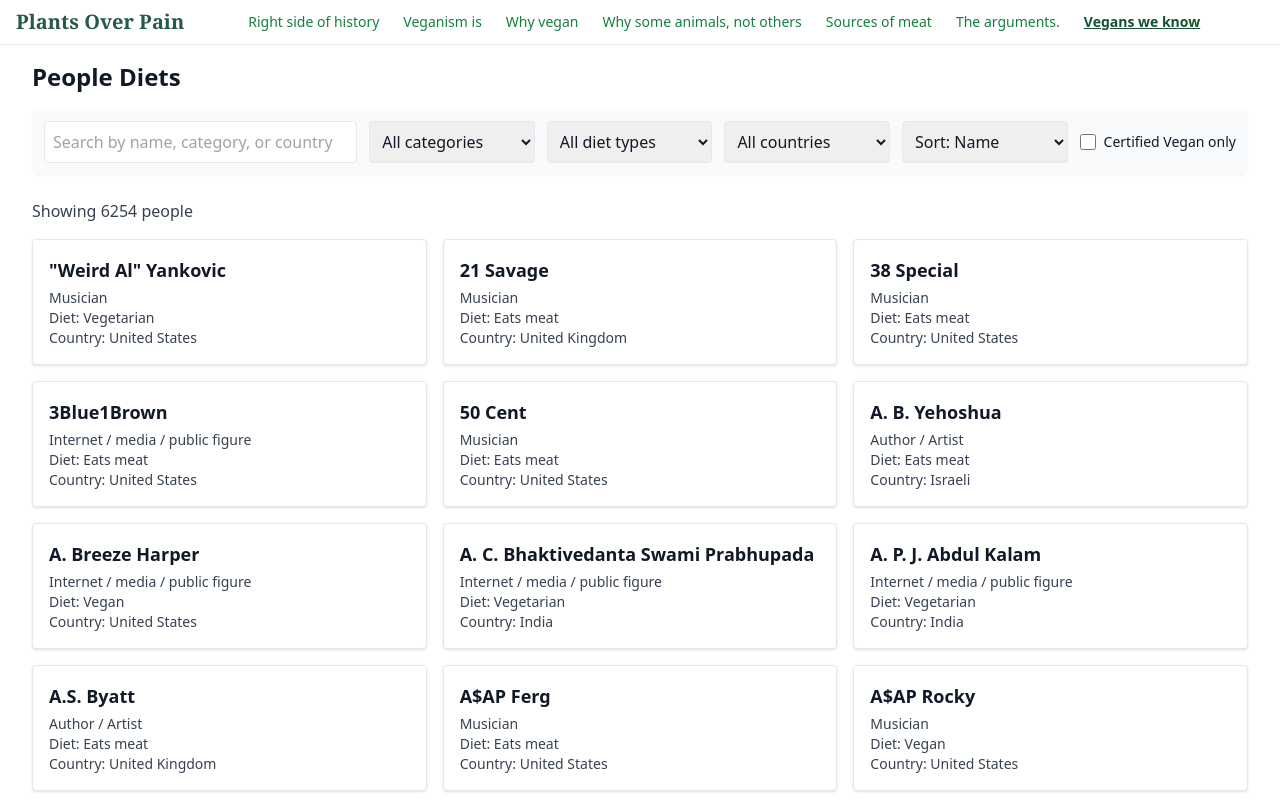
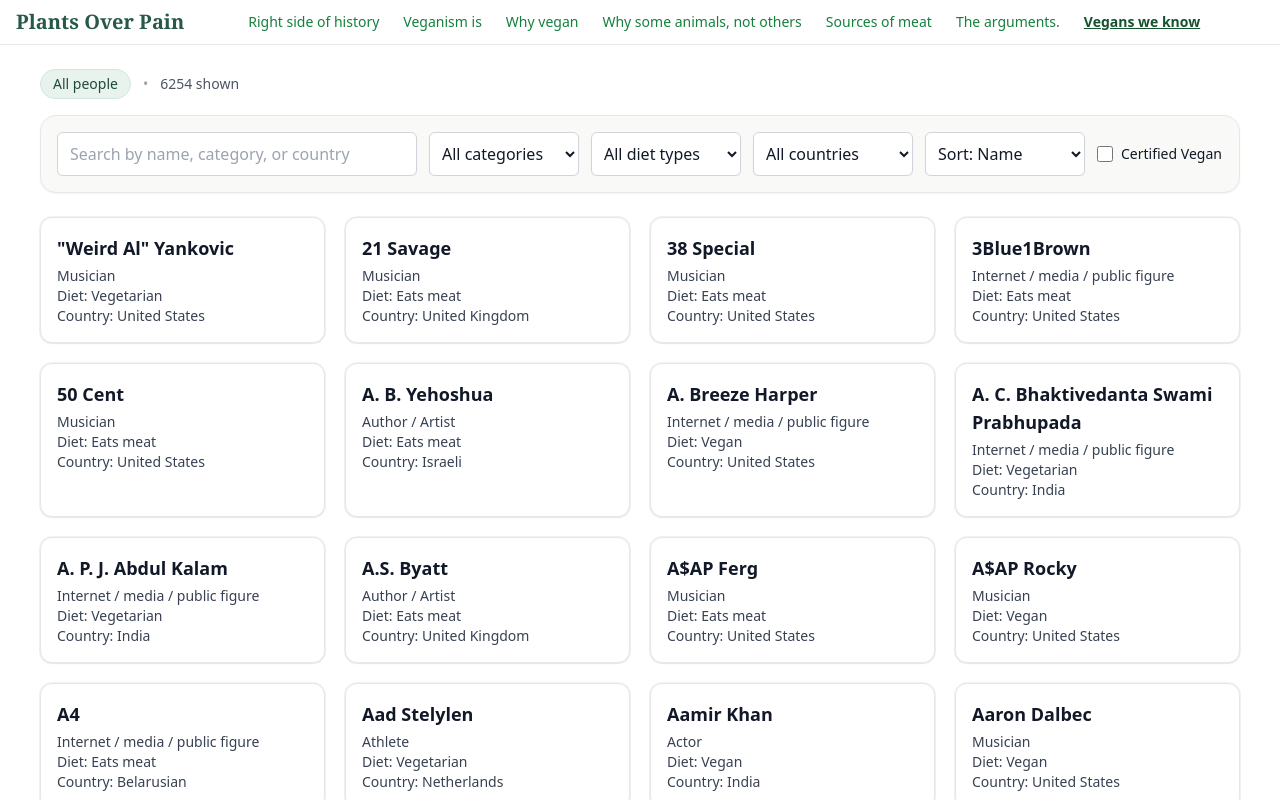
Before and after one commit to FadiStuff/Vegan, a React (Vite) app: page /#/people in a window 1280 px wide. Shown: the top 800 px of the page. Built offline with nearby package versions, Linux system fonts and the light colour scheme.

Commit message:
/people improvements

```diff
--- a/src/PeopleDiets.jsx
+++ b/src/PeopleDiets.jsx
@@ -2,7 +2,7 @@
 import { useLocation } from "react-router-dom";
 import data from "./data/people_diets.json";
 
-// Helper: slugify a category (e.g., "Internet / Media / Public Figures" -> "internet-media-public-figures")
+// --- helpers for reading URL params (leave as-is) ---
 function slugify(str = "") {
   return String(str)
     .toLowerCase()
@@ -12,14 +12,11 @@
     .replace(/-+/g, "-")
     .replace(/^-|-$/g, "");
 }
-
-// Find a canonical category from the dataset by comparing slugs
 function resolveCategoryFromParam(paramValue, categories) {
   if (!paramValue) return null;
   const wanted = slugify(paramValue);
   return (
     categories.find((c) => slugify(c) === wanted) ||
-    // tolerate common short-hands
     (wanted === "actors" && categories.find((c) => /actor/i.test(c))) ||
     (wanted === "athletes" && categories.find((c) => /athlete|sport/i.test(c))) ||
     (wanted === "internet-media-public-figures" &&
@@ -27,8 +24,6 @@
     null
   );
 }
-
-// Find a canonical diet value from the dataset by case-insensitive match
 function resolveDietFromParam(paramValue, diets) {
   if (!paramValue) return null;
   const wanted = String(paramValue).toLowerCase();
@@ -46,76 +41,52 @@
   const [onlyCertified, setOnlyCertified] = useState(false);
   const [filteredPeople, setFilteredPeople] = useState([]);
 
-  const categories = [
-    "All",
-    ...new Set(data.people.map((p) => p.category).filter(Boolean)),
-  ];
-  const diets = [
-    "All",
-    ...new Set(data.people.map((p) => p.diet.type).filter(Boolean)),
-  ];
-  const countries = [
-    "All",
-    ...new Set(data.people.map((p) => p.country).filter(Boolean)),
-  ];
+  const categories = ["All", ...new Set(data.people.map((p) => p.category).filter(Boolean))];
+  const diets = ["All", ...new Set(data.people.map((p) => p.diet.type).filter(Boolean))];
+  const countries = ["All", ...new Set(data.people.map((p) => p.country).filter(Boolean))];
 
-  // Read URL query params (?category=...&diet=...)
+  // read query params
   useEffect(() => {
     const params = new URLSearchParams(location.search);
     const categoryParam = params.get("category");
     const dietParam = params.get("diet");
 
-    // Resolve to canonical values from dataset (so dropdowns display the exact items)
     const resolvedCategory = resolveCategoryFromParam(
       categoryParam,
       categories.filter((c) => c !== "All")
     );
-    const resolvedDiet = resolveDietFromParam(
-      dietParam,
-      diets.filter((d) => d !== "All")
-    );
+    const resolvedDiet = resolveDietFromParam(dietParam, diets.filter((d) => d !== "All"));
 
     if (resolvedCategory) setCategoryFilter(resolvedCategory);
     if (resolvedDiet) setDietFilter(resolvedDiet);
   }, [location.search]);
 
-  // Certified toggle is only relevant when viewing Vegan or All
+  // show certified toggle only when relevant
   const showCertifiedControl = useMemo(
     () => dietFilter === "All" || dietFilter === "Vegan",
     [dietFilter]
   );
 
-  // If user switches to a non-relevant diet, turn off the toggle
   useEffect(() => {
     if (!showCertifiedControl && onlyCertified) setOnlyCertified(false);
   }, [showCertifiedControl, onlyCertified]);
 
+  // filtering
   useEffect(() => {
     let people = data.people;
 
     if (searchTerm.trim() !== "") {
-      const lowerSearch = searchTerm.toLowerCase();
+      const q = searchTerm.toLowerCase();
       people = people.filter(
         (p) =>
-          p.name.toLowerCase().includes(lowerSearch) ||
-          (p.category && p.category.toLowerCase().includes(lowerSearch)) ||
-          (p.country && p.country.toLowerCase().includes(lowerSearch))
+          p.name.toLowerCase().includes(q) ||
+          (p.category && p.category.toLowerCase().includes(q)) ||
+          (p.country && p.country.toLowerCase().includes(q))
       );
     }
-
-    if (categoryFilter !== "All") {
-      people = people.filter((p) => p.category === categoryFilter);
-    }
-
-    if (dietFilter !== "All") {
-      people = people.filter((p) => p.diet.type === dietFilter);
-    }
-
-    if (countryFilter !== "All") {
-      people = people.filter((p) => p.country === countryFilter);
-    }
-
-    // Apply certified filter only when it's relevant
+    if (categoryFilter !== "All") people = people.filter((p) => p.category === categoryFilter);
+    if (dietFilter !== "All") people = people.filter((p) => p.diet.type === dietFilter);
+    if (countryFilter !== "All") people = people.filter((p) => p.country === countryFilter);
     if (showCertifiedControl && onlyCertified) {
       people = people.filter((p) => p.certified_vegan === true);
     }
@@ -145,27 +116,56 @@
     showCertifiedControl,
   ]);
 
+  // compact context pill
+  const contextLabel = useMemo(() => {
+    const parts = [];
+    if (dietFilter !== "All") parts.push(dietFilter);
+    if (categoryFilter !== "All") parts.push(categoryFilter);
+    if (countryFilter !== "All") parts.push(countryFilter);
+    return parts.length ? parts.join(" • ") : "All people";
+  }, [dietFilter, categoryFilter, countryFilter]);
+
   return (
-    <div className="p-4">
-      <h1 className="text-2xl font-bold mb-4">People Diets</h1>
+    <div className="px-6 pt-6 pb-16 max-w-[90rem] mx-auto">
 
-      {/* Filter Toolbar */}
+      {/* Context line */}
+      <div className="mb-4 flex items-center gap-3 text-sm text-gray-600 flex-wrap">
+        <span className="inline-flex items-center gap-2 px-3 py-1 rounded-full bg-[#e8f3ee] text-[#1f4a3a] border border-[#cfe6dc] font-medium">
+          {contextLabel}
+        </span>
+        <span className="text-gray-400">•</span>
+        <span>{filteredPeople.length} shown</span>
+        {showCertifiedControl && onlyCertified && (
+          <>
+            <span className="text-gray-300">•</span>
+            <span className="text-xs text-gray-500 italic">
+              Certified = Verified full vegan lifestyle. Not just diet. No use of animal products
+              (strict, recent, no contradictions)
+            </span>
+          </>
+        )}
+      </div>
+
+      {/* Toolbar */}
       <div className="mb-6">
-        <div className="flex flex-wrap md:flex-nowrap items-center gap-3 bg-gray-50 p-3 rounded-lg shadow-sm">
+
+        <div className="bg-[#f9f9f7] border border-gray-200 rounded-2xl shadow-sm p-3 md:p-4">
+          <div className="flex flex-nowrap items-center gap-3 overflow-x-auto">
+            {/* Search */}
             <input
-            type="text"
+              type="search"
               placeholder="Search by name, category, or country"
               value={searchTerm}
               onChange={(e) => setSearchTerm(e.target.value)}
-            className="border p-2 rounded flex-[2] min-w-[160px] h-[42px]
-                       focus:ring-2 focus:ring-blue-400 focus:outline-none"
+              className="flex-[2] min-w-[360px] h-11 border border-gray-300 rounded-md px-3 bg-white shadow-sm focus:outline-none focus:ring-2 focus:ring-[#265947]/40 focus:border-[#265947]"
+              aria-label="Search by name, category, or country"
             />
 
+            {/* Category */}
             <select
               value={categoryFilter}
               onChange={(e) => setCategoryFilter(e.target.value)}
-            className="border p-2 rounded flex-1 min-w-[120px] h-[42px]
-                       focus:ring-2 focus:ring-blue-400 focus:outline-none"
+              className="flex-[1] min-w-[150px] h-11 border border-gray-300 rounded-md px-2 bg-white shadow-sm focus:outline-none focus:ring-2 focus:ring-[#265947]/40 focus:border-[#265947]"
             >
               <option value="All">All categories</option>
               {categories
@@ -177,11 +177,11 @@
                 ))}
             </select>
 
+            {/* Diet */}
             <select
               value={dietFilter}
               onChange={(e) => setDietFilter(e.target.value)}
-            className="border p-2 rounded flex-1 min-w-[120px] h-[42px]
-                       focus:ring-2 focus:ring-blue-400 focus:outline-none"
+              className="flex-[1] min-w-[150px] h-11 border border-gray-300 rounded-md px-2 bg-white shadow-sm focus:outline-none focus:ring-2 focus:ring-[#265947]/40 focus:border-[#265947]"
             >
               <option value="All">All diet types</option>
               {diets
@@ -193,11 +193,11 @@
                 ))}
             </select>
 
+            {/* Country */}
             <select
               value={countryFilter}
               onChange={(e) => setCountryFilter(e.target.value)}
-            className="border p-2 rounded flex-1 min-w-[120px] h-[42px]
-                       focus:ring-2 focus:ring-blue-400 focus:outline-none"
+              className="flex-[1] min-w-[160px] h-11 border border-gray-300 rounded-md px-2 bg-white shadow-sm focus:outline-none focus:ring-2 focus:ring-[#265947]/40 focus:border-[#265947]"
             >
               <option value="All">All countries</option>
               {countries
@@ -209,20 +209,20 @@
                 ))}
             </select>
 
+            {/* Sort */}
             <select
               value={sortOption}
               onChange={(e) => setSortOption(e.target.value)}
-            className="border p-2 rounded flex-1 min-w-[120px] h-[42px]
-                       focus:ring-2 focus:ring-blue-400 focus:outline-none"
+              className="flex-[1] min-w-[160px] h-11 border border-gray-300 rounded-md px-2 bg-white shadow-sm focus:outline-none focus:ring-2 focus:ring-[#265947]/40 focus:border-[#265947]"
             >
               <option value="Name">Sort: Name</option>
               <option value="Last verified">Sort: Last verified</option>
               <option value="Certified">Sort: Certified first</option>
             </select>
 
-          {/* Certified toggle: only show when relevant */}
+            {/* Certified toggle */}
             {showCertifiedControl && (
-            <label className="flex items-center gap-2 text-sm ml-auto">
+              <label className="ml-auto flex items-center gap-2 text-sm select-none whitespace-nowrap shrink-0">
                 <input
                   type="checkbox"
                   className="h-4 w-4"
@@ -234,21 +234,12 @@
             )}
           </div>
         </div>
-
-      {/* Counter */}
-      <div className="mb-4 text-gray-700 font-medium flex items-center gap-3 flex-wrap">
-        <span>Showing {filteredPeople.length} people</span>
-        {onlyCertified && (dietFilter === "All" || dietFilter === "Vegan") && (
-          <span className="text-xs text-gray-500 italic">
-            Certified = Verified full vegan lifestyle. Nost just diet. No use of animal products (strict, recent, no contradictions)
-          </span>
-        )}
       </div>
 
       {/* Results grid */}
-      <ul className="grid grid-cols-1 md:grid-cols-2 lg:grid-cols-3 gap-4">
+      <ul className="grid grid-cols-1 sm:grid-cols-2 lg:grid-cols-3 xl:grid-cols-4 2xl:grid-cols-5 gap-5">
         {filteredPeople.map((p) => (
-          <li key={p.id} className="border rounded p-4 shadow bg-white">
+          <li key={p.id} className="border rounded-xl p-4 shadow-sm bg-white ring-1 ring-black/5">
             <div className="flex items-center gap-2 mb-1">
               <h2 className="font-semibold text-lg">{p.name}</h2>
               {p.certified_vegan && (
```
Also changed, not shown: 1 other file (tests, documents, lock files or other folders). Lines whose indentation alone changed are shown as unchanged.
